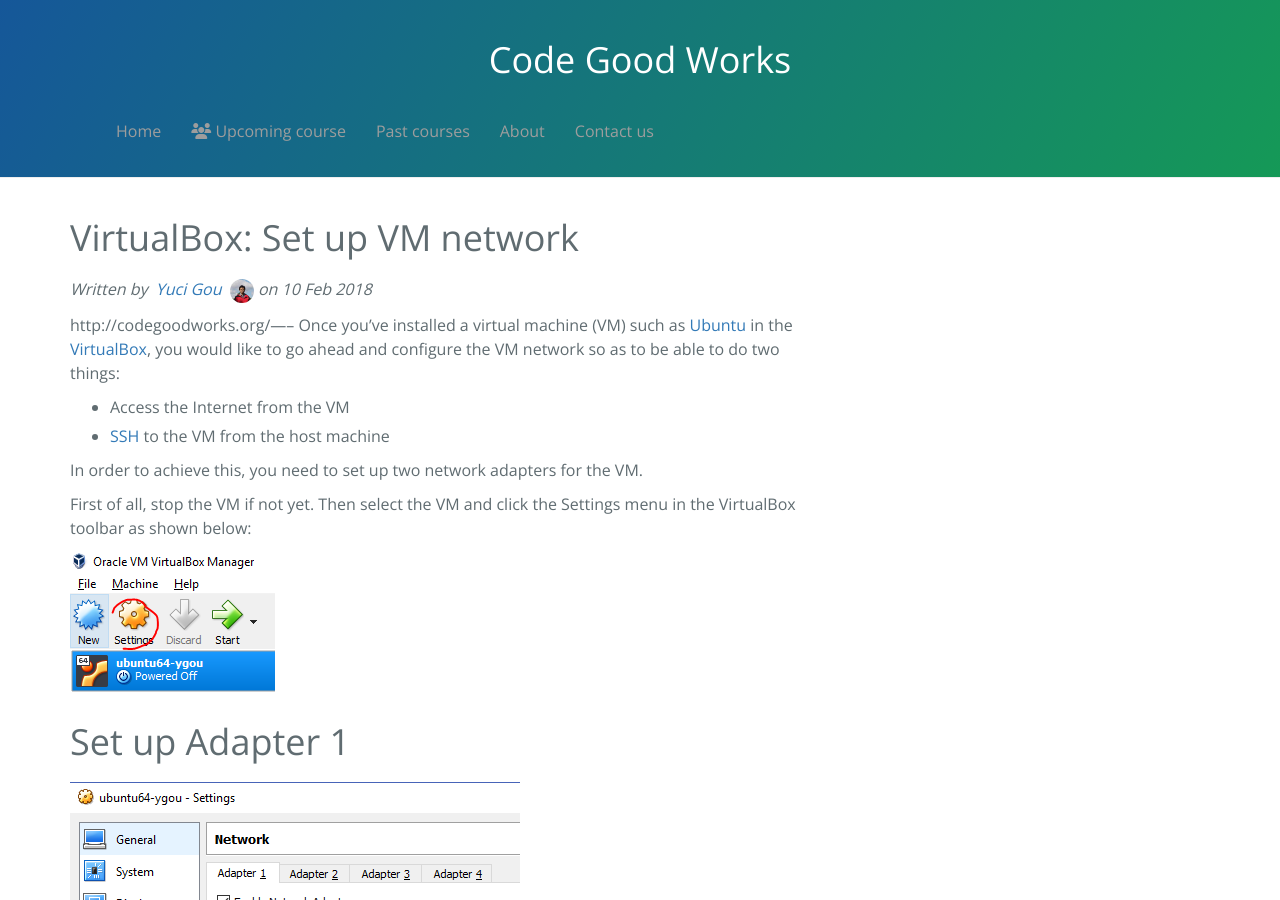
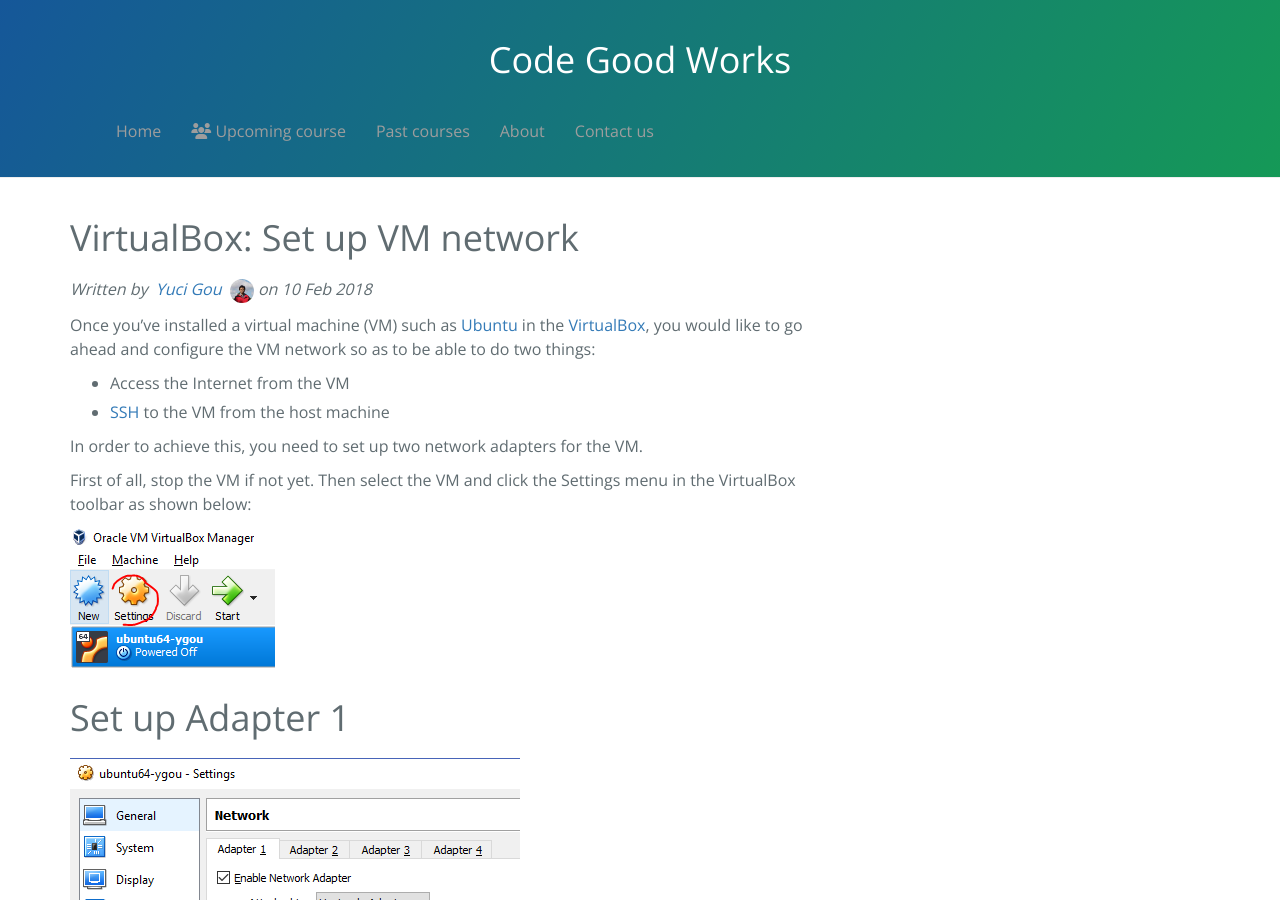
Before and after one commit to yucigou/codegoodworks, a Jekyll site: the page built from _posts/2018-02-10-set-up-virtualbox-vm-network.md, in a window 1280 px wide and 900 px high. Built offline with Jekyll 4.4.1, drawn with Linux system fonts in a browser that asks for light colours; nearby versions of some CDN libraries.

Commit message:
Update 2018-02-10-set-up-virtualbox-vm-network.md

```diff
--- a/_posts/2018-02-10-set-up-virtualbox-vm-network.md
+++ b/_posts/2018-02-10-set-up-virtualbox-vm-network.md
@@ -6,7 +6,7 @@
 author: yuci_gou
 excerpt_separator: <!--more-->
 ---
-{{ site.url }}-----{{ site.baseurl }}
+
 Once you've installed a virtual machine (VM) such as [Ubuntu][1] in the [VirtualBox][2], you would like to go ahead and configure the VM network so as to be able to do two things:
  - Access the Internet from the VM
  - [SSH][3] to the VM from the host machine
```
